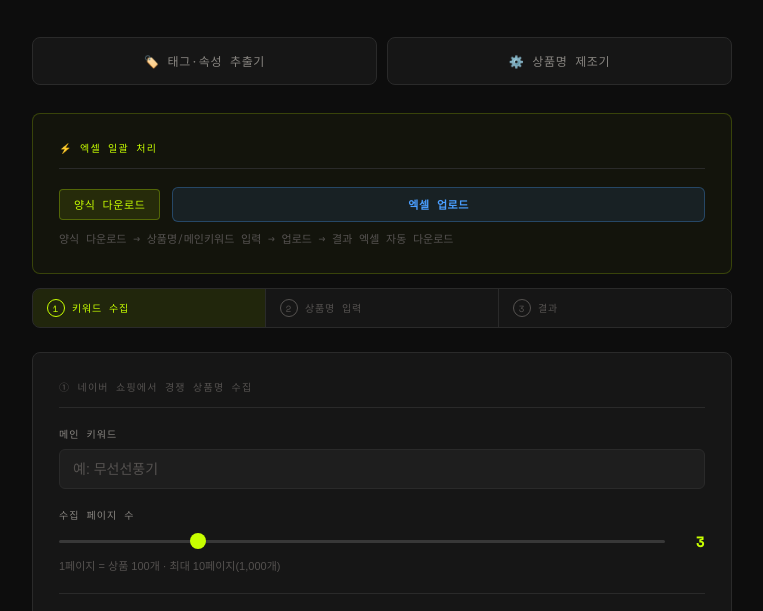
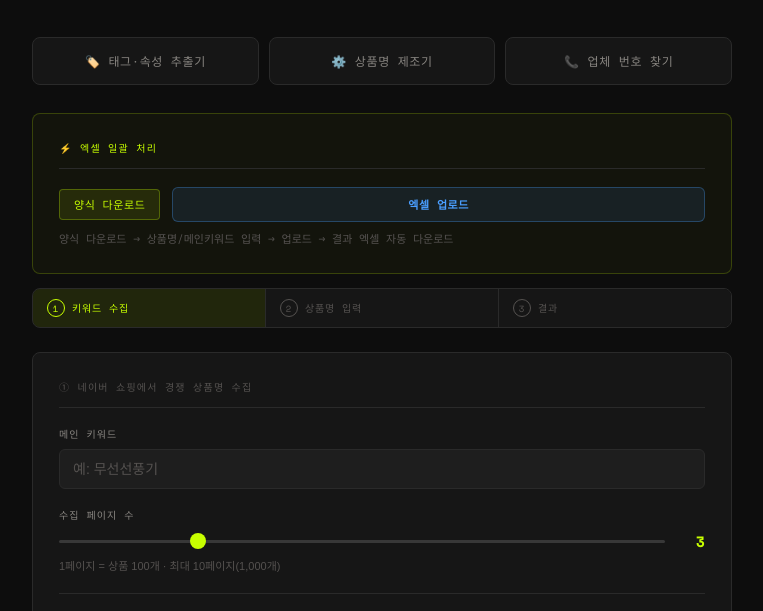
Before and after one commit to dydrl1008-ux/storemaster, a website: page index.html in a window 1280 px wide. Shown: the part 160-771 px from the top of the page, without its empty margins (258-1021 px from the left). Drawn offline with nearby package versions, Linux system fonts and the light colour scheme; a web font is replaced by a local one.

Commit message:
Update index.html

```diff
--- a/index.html
+++ b/index.html
@@ -46,7 +46,6 @@ h1 { font-size: 30px; font-weight: 700; line-height: 1.2; margin-bottom: 8px; }
 h1 em { font-style: normal; color: var(--accent); }
 .sub { font-size: 14px; color: var(--text2); line-height: 1.6; }
 
-/* 툴 링크 */
 .tool-links { display: flex; gap: 10px; flex-wrap: wrap; margin-bottom: 28px; }
 .tool-link {
   flex: 1; min-width: 200px;
@@ -143,6 +142,7 @@ input[type="range"]::-webkit-slider-thumb:hover { transform: scale(1.2); }
   <div class="tool-links">
     <a href="/tag-extractor.html" class="tool-link">🏷️ 태그·속성 추출기</a>
     <a href="/name-maker.html" class="tool-link">⚙️ 상품명 제조기</a>
+    <a href="/phone-finder.html" class="tool-link">📞 업체 번호 찾기</a>
   </div>
 
   <!-- 엑셀 일괄 처리 카드 -->
```
